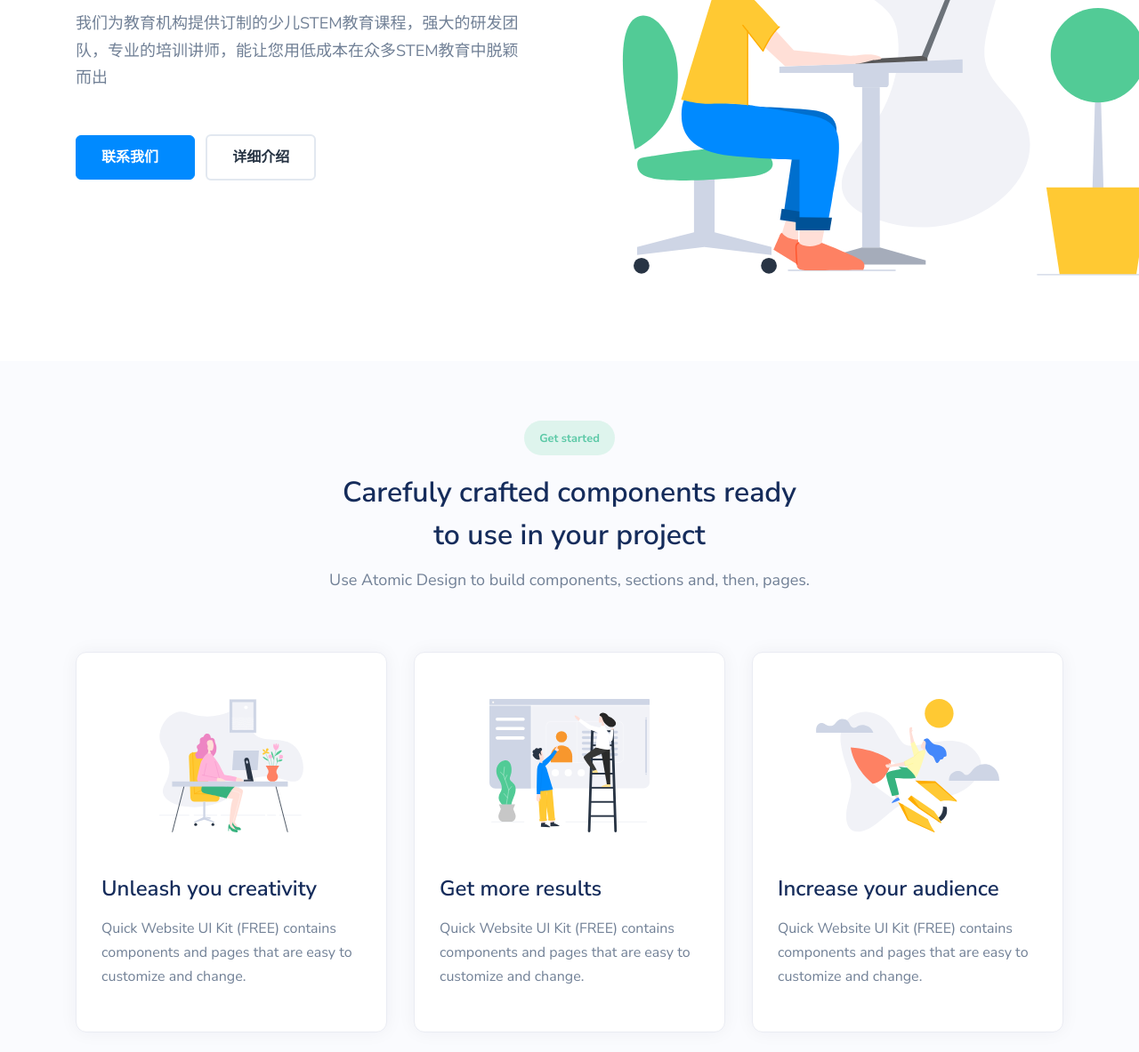
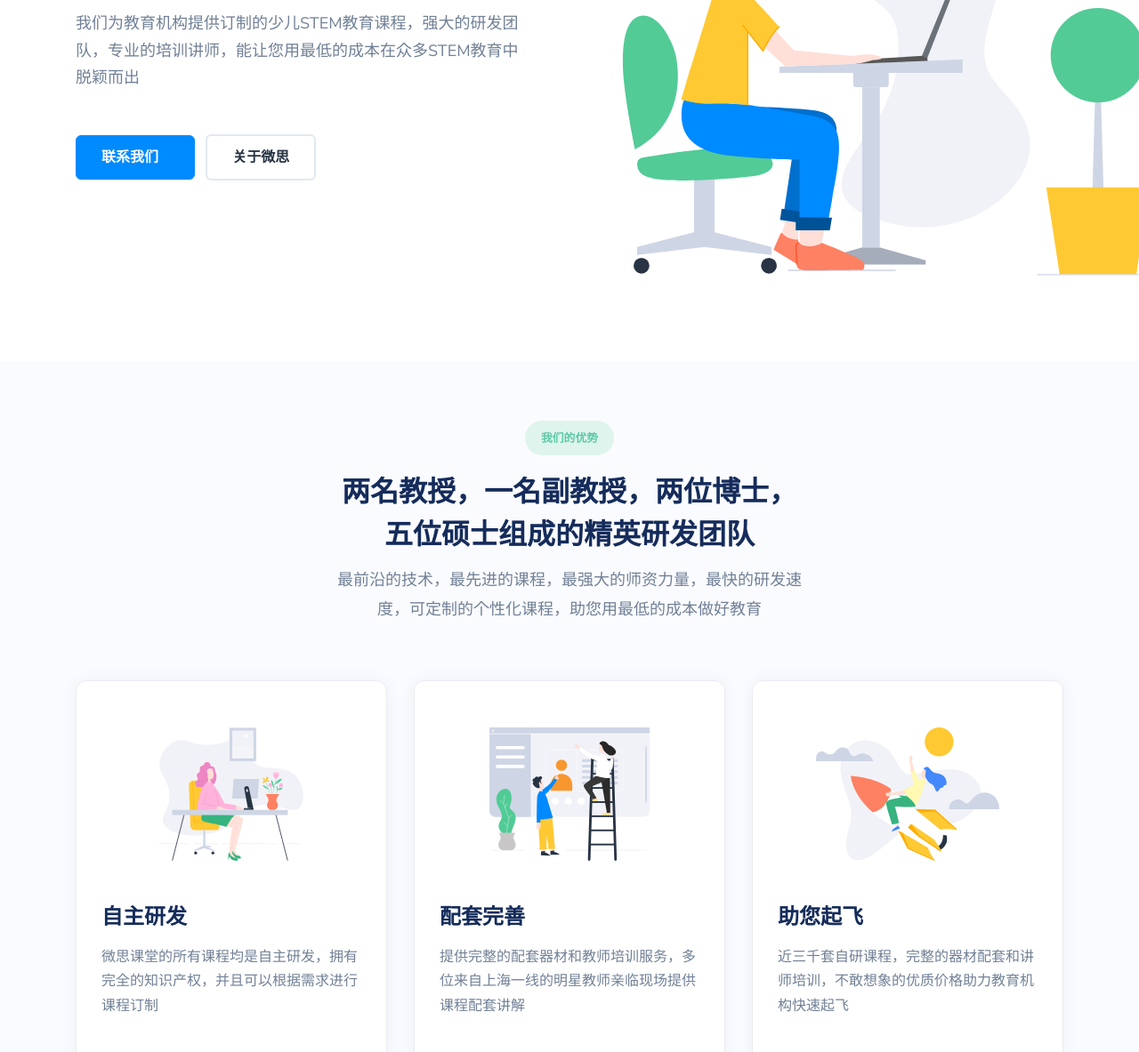
Before and after one commit to sunlongbo/weisiclass.com, a plain HTML site: page index.html in a window 1280 px wide. Shown: the part 416-1599 px from the top of the page at 89% size. Drawn offline with Linux system fonts and the light colour scheme.

Commit message:
remove unused

```diff
--- a/index.html
+++ b/index.html
@@ -69,15 +69,15 @@
                     </h1>
                     <!-- Text -->
                     <p class="lead text-center text-md-left text-muted">
-                        我们为教育机构提供订制的少儿STEM教育课程，强大的研发团队，专业的培训讲师，能让您用低成本在众多STEM教育中脱颖而出
+                        我们为教育机构提供订制的少儿STEM教育课程，强大的研发团队，专业的培训讲师，能让您用最低的成本在众多STEM教育中脱颖而出
                     </p>
                     <!-- Buttons -->
                     <div class="text-center text-md-left mt-5">
-                        <a href="" class="btn btn-primary btn-icon" target="_blank">
+                        <a href="contact.html" class="btn btn-primary btn-icon">
                             <span class="btn-inner--text">联系我们</span>
                             <span class="btn-inner--icon"><i data-feather="chevron-right"></i></span>
                         </a>
-                        <a href="" class="btn btn-neutral btn-icon d-none d-lg-inline-block" target="_blank">详细介绍</a>
+                        <a href="about.html" class="btn btn-neutral btn-icon d-lg-inline-block">关于微思</a>
                     </div>
                 </div>
             </div>
@@ -90,11 +90,11 @@
             <div class="row mb-5 justify-content-center text-center">
                 <div class="col-lg-6">
                     <span class="badge badge-soft-success badge-pill badge-lg">
-                        Get started
+                        我们的优势
                     </span>
-                    <h2 class=" mt-4">Carefuly crafted components ready to use in your project</h2>
+                    <h2 class=" mt-4">两名教授，一名副教授，两位博士，五位硕士组成的精英研发团队</h2>
                     <div class="mt-2">
-                        <p class="lead lh-180">Use Atomic Design to build components, sections and, then, pages.</p>
+                        <p class="lead lh-180">最前沿的技术，最先进的课程，最强大的师资力量，最快的研发速度，可定制的个性化课程，助您用最低的成本做好教育</p>
                     </div>
                 </div>
             </div>
@@ -106,8 +106,8 @@
                             <div class="pt-4 pb-5">
                                 <img src="assets/img/svg/illustrations/illustration-5.svg" class="img-fluid img-center" style="height: 150px;" alt="Illustration" />
                             </div>
-                            <h5 class="h4 lh-130 mb-3">Unleash you creativity</h5>
-                            <p class="text-muted mb-0">Quick Website UI Kit (FREE) contains components and pages that are easy to customize and change.</p>
+                            <h5 class="h4 lh-130 mb-3">自主研发</h5>
+                            <p class="text-muted mb-0">微思课堂的所有课程均是自主研发，拥有完全的知识产权，并且可以根据需求进行课程订制</p>
                         </div>
                     </div>
                 </div>
@@ -117,8 +117,8 @@
                             <div class="pt-4 pb-5">
                                 <img src="assets/img/svg/illustrations/illustration-6.svg" class="img-fluid img-center" style="height: 150px;" alt="Illustration" />
                             </div>
-                            <h5 class="h4 lh-130 mb-3">Get more results</h5>
-                            <p class="text-muted mb-0">Quick Website UI Kit (FREE) contains components and pages that are easy to customize and change.</p>
+                            <h5 class="h4 lh-130 mb-3">配套完善</h5>
+                            <p class="text-muted mb-0">提供完整的配套器材和教师培训服务，多位来自上海一线的明星教师亲临现场提供课程配套讲解</p>
                         </div>
                     </div>
                 </div>
@@ -128,8 +128,8 @@
                             <div class="pt-4 pb-5">
                                 <img src="assets/img/svg/illustrations/illustration-7.svg" class="img-fluid img-center" style="height: 150px;" alt="Illustration" />
                             </div>
-                            <h5 class="h4 lh-130 mb-3">Increase your audience</h5>
-                            <p class="text-muted mb-0">Quick Website UI Kit (FREE) contains components and pages that are easy to customize and change.</p>
+                            <h5 class="h4 lh-130 mb-3">助您起飞</h5>
+                            <p class="text-muted mb-0">近三千套自研课程，完整的器材配套和讲师培训，不敢想象的优质价格助力教育机构快速起飞</p>
                         </div>
                     </div>
                 </div>
```
